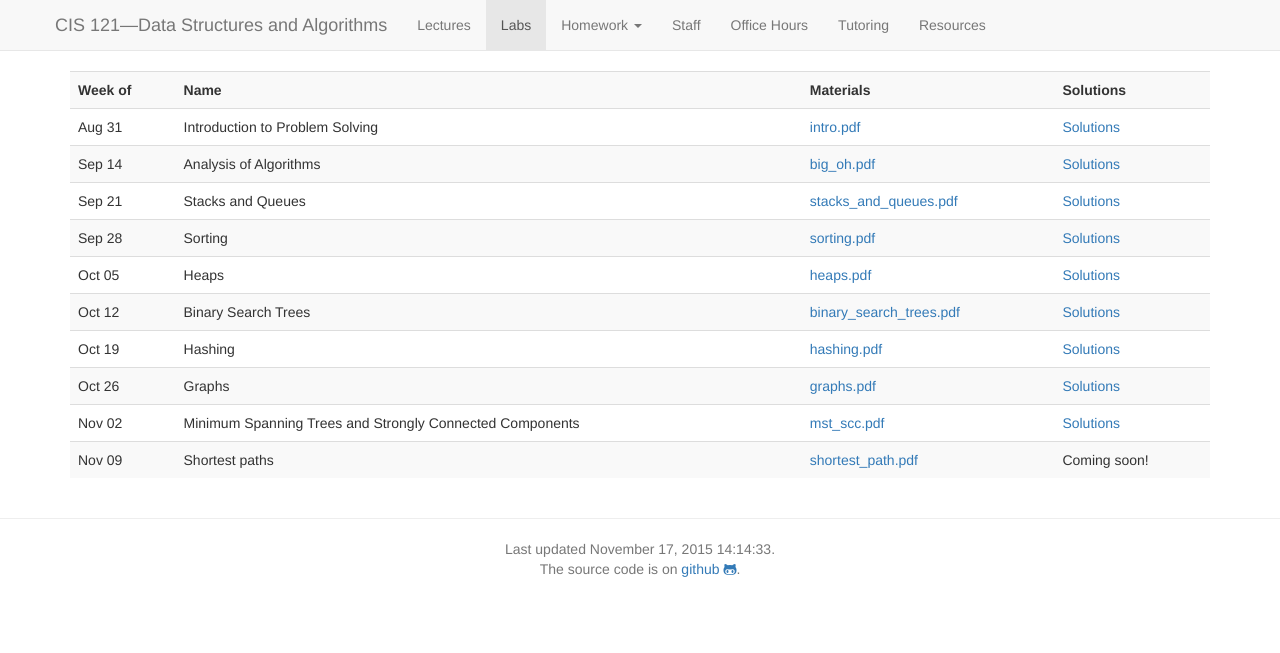
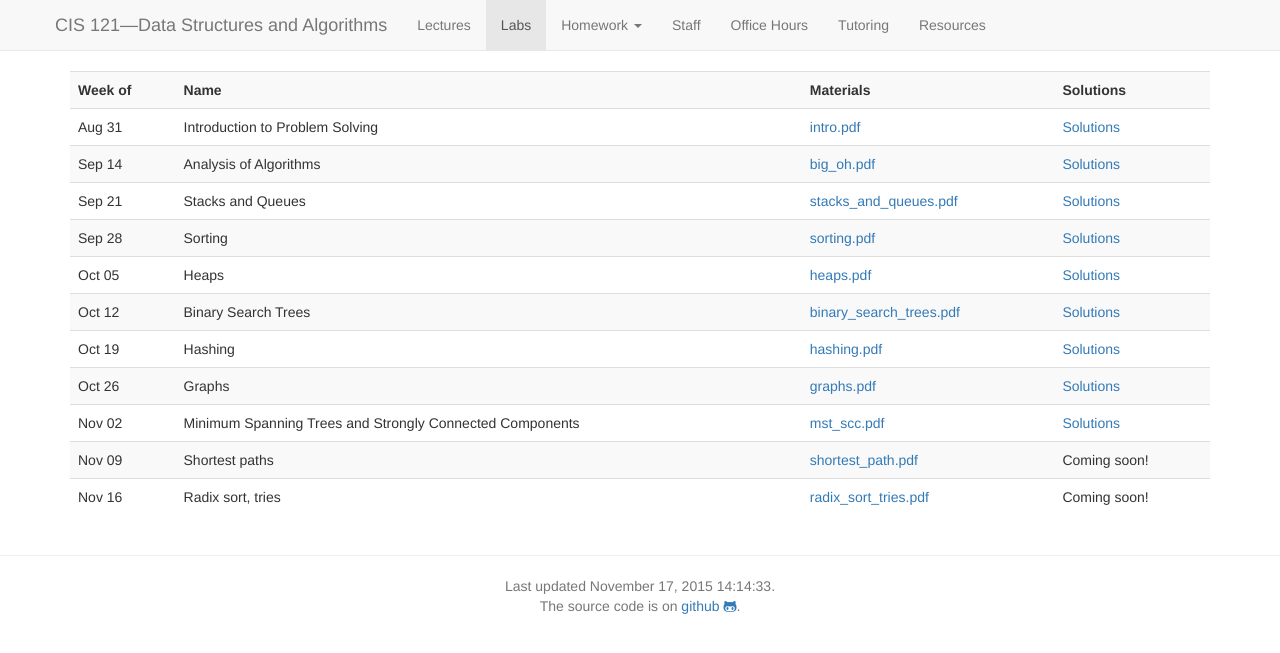
Before and after one commit to callison-burch/data-structures-and-algorithms, a Jekyll site: the page built from labs.md, in a window 1280 px wide. Shown: the top 653 px of the page. Built offline with Jekyll 4.4.1, drawn with Linux system fonts in a browser that asks for light colours; nearby versions of some CDN libraries.

Commit message:
add radix sort, tries lab

```diff
--- a/_data/labs.yaml
+++ b/_data/labs.yaml
@@ -67,3 +67,10 @@
    link_name: shortest_path.pdf
    link: content/labs/shortest_path/shortest_path.pdf
    solutions_link: # protected_content/labs/shortest_path/shortest_path_soln.pdf
+
+-
+   date: 2015-11-16
+   name: Radix sort, tries
+   link_name: radix_sort_tries.pdf
+   link: content/labs/radix_sort_tries/radix_sort_tries.pdf
+   solutions_link: #
```
